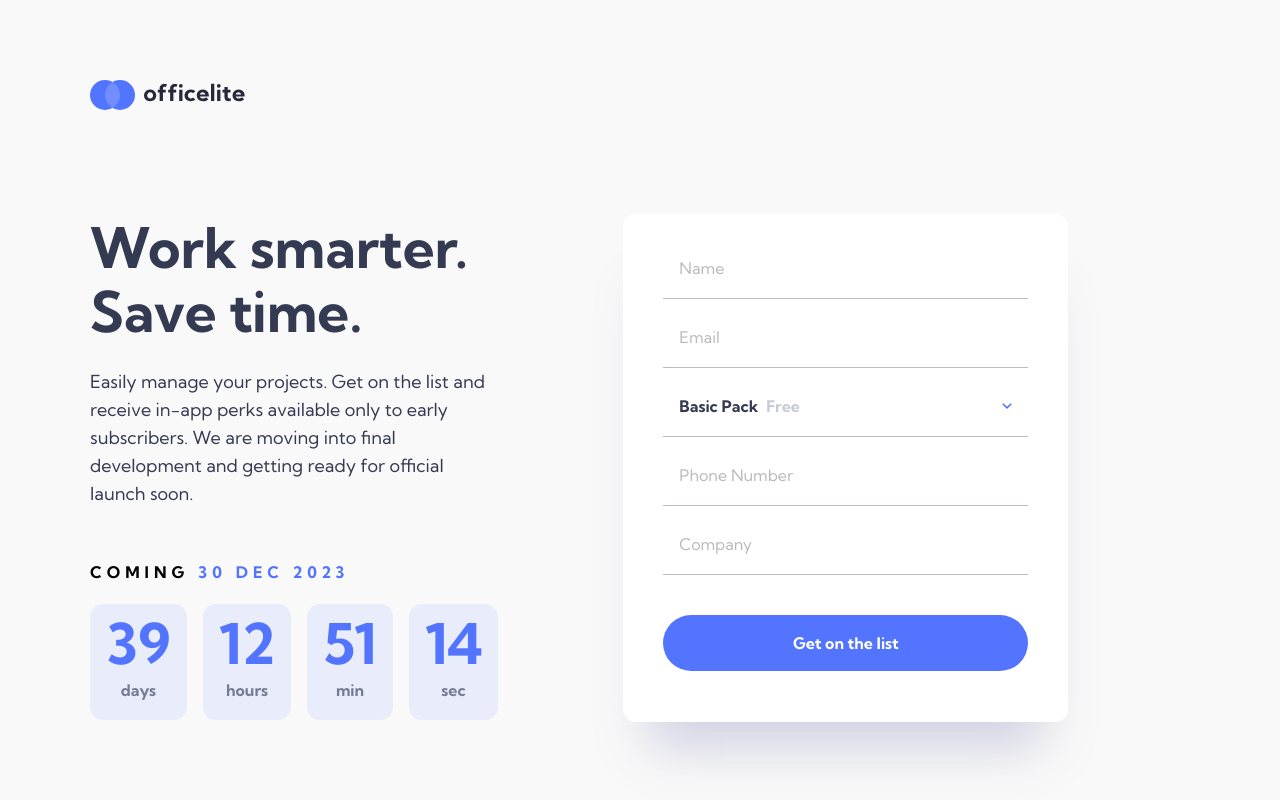
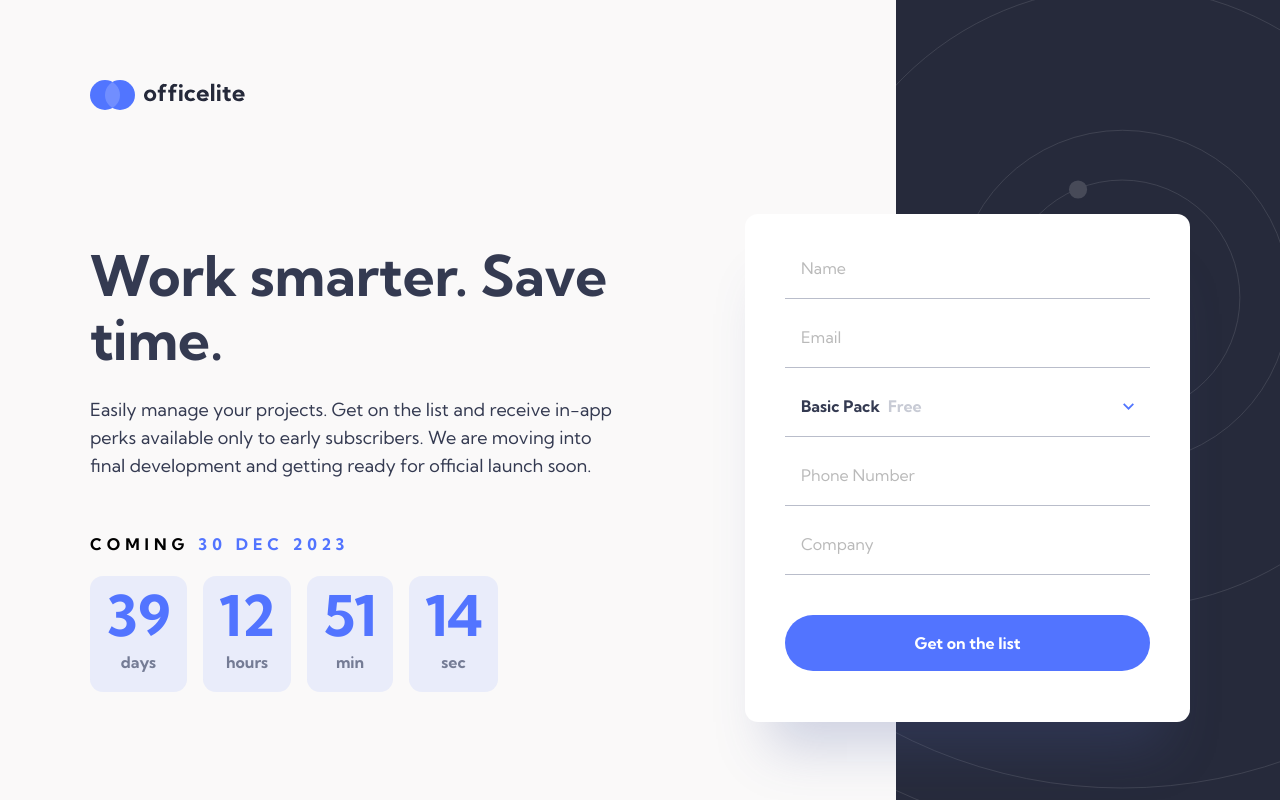
Before and after one commit to Marchino5791/Frontend-Mentor-Officelite-coming-soon, a React (Vite) app: page /Frontend-Mentor-Officelite-coming-soon/singUp in a window 1280 px wide. Shown: the top 800 px of the page. Built offline with nearby package versions, Linux system fonts and the light colour scheme.

Commit message:
correct background footer singUp

```diff
--- a/src/roots/singUp/singUp.scss
+++ b/src/roots/singUp/singUp.scss
@@ -12,7 +12,7 @@
     display: flex;
     align-items: center;
     gap: 7.81rem;
-    position: unset;
+    // position: unset;
     padding-bottom: 17.44rem;
     width: var(--desktop-width);
   }
@@ -83,6 +83,7 @@
         }
       }
     }
+  }
 
   .background {
     position: absolute;
@@ -118,4 +119,3 @@
     }
   }
 }
-}
```
Lines whose indentation alone changed are shown as unchanged.
